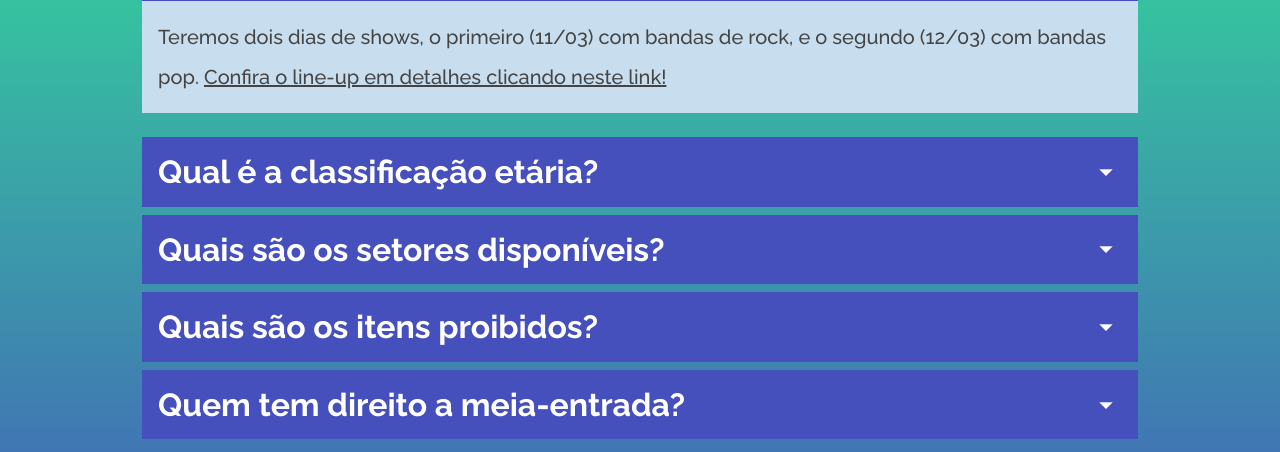
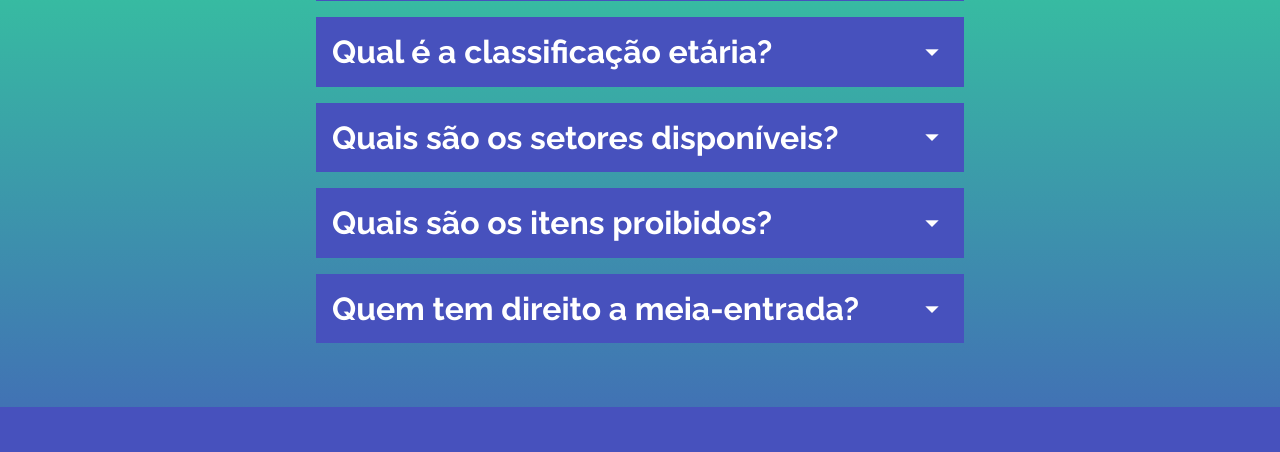
Before and after one commit to julucca/codechella, a plain HTML site: page pages/information.html in a window 1280 px wide. Shown: the part 739-1191 px from the top of the page. Drawn offline with nearby package versions, Linux system fonts and the light colour scheme; a web font is replaced by a local one.

Commit message:
refactor: common questions section

```diff
--- a/assets/css/information.css
+++ b/assets/css/information.css
@@ -3,55 +3,61 @@
 @import url("./components/banner.css");
 @import url("./components/footer.css");
 
+
 /* -------------------- common questions */
-.info {
+
+.accordion {
     padding: 3rem 1.5rem;
     margin-inline: auto;
+    max-width: 40.5rem;
 }
 
-.info__title {
+.accordion__title {
     font-family: var(--font-secondary);
     line-height: 2.6rem;
     text-align: center;
     margin-bottom: 3rem;
 }
 
-.info__list {
-    display: flex;
-    flex-direction: column;
-    row-gap: .5rem;
-    max-width: 62.25rem;
-    margin-inline: auto;
+.accordion__item {
+    margin-bottom: .5rem;
 }
 
-.info__question {
-    font-weight: 700;
-    line-height: 2.35rem;
+.accordion__header {
     display: flex;
     align-items: center;
     justify-content: space-between;
+    font-weight: 700;
+    line-height: 2.35rem;
+    background-color: var(--color-boreal-purple);
     padding: 1rem;
-    background-color: var(--color-boreal-purple);
+    cursor: pointer;
 }
 
-.info__icon {
+.accordion__icon {
     font-size: 2rem;
     line-height: 2rem;
+    transition: transform 300ms ease-in-out;
 }
 
-.info__text {
+.accordion__content {
     background-color: var(--color-light-blue);
     color: var(--color-gray);
     font-size: 1.25rem;
     line-height: 2.5rem;
+    margin-bottom: 1rem;
     max-height: 0;
     overflow: hidden;
+    transition: max-height .5s ease-in-out;
 }
 
-.info__text--active {
+.accordion__text {
     padding: 1rem;
-    max-height: none;
-    margin-bottom: 1rem;
+}
+
+.accordion__content.active {
+    max-height: 100vh;
+    transition: max-height 2s linear;
 }
 
 .underline {
@@ -59,11 +65,11 @@
 }
 
 @media (min-width: 768px) {
-    .info {
+    .accordion {
         padding: 3rem 3.75rem;
     }
 
-    .info__title {
+    .accordion__title {
         font-size: 3rem;
         line-height: 3.9rem;
     }
--- a/assets/css/style.css
+++ b/assets/css/style.css
@@ -2,10 +2,10 @@
     --color-white: #FFFFFF;
     --color-gray: #444444;
     --color-dark-blue: #304968;
-    --color-boreal-purple: rgb(70, 80, 189);
+    --color-boreal-purple: #4751bd;
     --color-dark-green: #008364;
     --color-green: #36C1A0;
-    --color-lilac: #B6BCFF;
+    --color-lilac: #b6bcff;
     --color-light-blue: #C8DEEF;
     --gradient-boreal: linear-gradient(180deg, #304968 0%, #36C1A0 52.6%, #4650BD 100%);
 
@@ -46,6 +46,14 @@ a:active {
     color: inherit;
 }
 
+button {
+    color: inherit;
+    font-family: var(--font-primary);
+    border: none;
+    background: transparent;
+    padding: 0;
+}
+
 @media (min-width: 360px) {}
 
 @media (min-width: 768px) {}
--- a/assets/css/ticket.css
+++ b/assets/css/ticket.css
@@ -54,8 +54,13 @@
 }
 
 .form__select {
+    font-family: var(--font-primary);
     appearance: none;
     background: url("../img/icon-arrow-drop-down.svg") 96% / 1rem no-repeat white;
+}
+
+.form__select option {
+    font-size: 1rem;
 }
 
 
--- a/pages/information.html
+++ b/pages/information.html
@@ -39,31 +39,62 @@
             <h1 class="banner__title banner__title--info">Informações Gerais</h1>
         </section>
 
-        <!-- PERGUNTAS FREQUENTES -->
-        <section class="info">
-            <h2 class="info__title">Perguntas Frequentes:</h2>
-            <ul class="info__list">
-                <li>
-                    <h3 class="info__question">Quais serão as atrações?<span class="material-icons info__icon">arrow_drop_down</span></h3>
-                    <p class="info__text info__text--active">Teremos dois dias de shows, o primeiro (11/03) com bandas de rock, e o segundo (12/03) com bandas pop. <span class="underline">Confira o line-up em detalhes clicando neste link!</span></p>
-                </li>
-                <li>
-                    <h3 class="info__question">Qual é a classificação etária?<span class="material-icons info__icon">arrow_drop_down</span></h3>
-                    <p class="info__text">A partir de 16 anos, todo mundo pode entrar. De 13 a 15 anos, tem que estar acompanhado dos pais ou responsáveis legais. Menores de 10 anos não podem entrar.</p>
-                </li>
-                <li>
-                    <h3 class="info__question">Quais são os setores disponíveis?<span class="material-icons info__icon">arrow_drop_down</span></h3>
-                    <p class="info__text">Pista Premium<br>Pista Comum<br>Cadeiras Térreo<br>Cadeiras Superiores<br>Rampas</p>
-                </li>
-                <li>
-                    <h3 class="info__question">Quais são os itens proibidos?<span class="material-icons info__icon">arrow_drop_down</span></h3>
-                    <p class="info__text">Garrafas, latas, bebidas, utensílios de armazenagem, embalagens rígidas com tampa, capacetes, cadeiras ou bancos, armas de fogo e armas brancas, objetos pontiagudos, cortantes e/ou perfurantes, correntes e cinturões, fogos de artifício, objetos de vidro, substâncias inflamáveis, cigarro eletrônico, corrosivas e ou tóxicas, revistas, jornais, livros e copo térmico ou similares.</p>
-                </li>
-                <li>
-                    <h3 class="info__question">Quem tem direito a meia-entrada?<span class="material-icons info__icon">arrow_drop_down</span></h3>
-                    <p class="info__text">De acordo com a Lei Federal, têm direito ao benefício da meia-entrada aqueles que preencherem os requisitos e apresentarem os documentos comprobatórios.</p>
-                </li>
-            </ul>
+        <!-- COMMON QUESTIONS -->
+        <section class="accordion">
+            <h2 class="accordion__title">Perguntas Frequentes:</h2>
+
+            <div class="accordion__item" data-accordion="item">
+                <h3 class="accordion__header">
+                    Quais serão as atrações?
+                    <span class="material-icons accordion__icon" data-accordion="icon">arrow_drop_down</span>
+                </h3>
+                <div class="accordion__content" data-accordion="content">
+                    <p class="accordion__text">Teremos dois dias de shows, o primeiro (11/03) com bandas de rock, e o segundo (12/03) com bandas pop. <a href="../index.html" class="underline">Confira o line-up em detalhes clicando neste link!</a></p>
+                </div>
+            </div>
+
+            <div class="accordion__item" data-accordion="item">
+                <h3 class="accordion__header">
+                    Qual é a classificação etária?
+                    <span class="material-icons accordion__icon" data-accordion="icon">arrow_drop_down</span>
+                </h3>
+                <div class="accordion__content" data-accordion="content">
+                    <p class="accordion__text">A partir de 16 anos, todo mundo pode entrar. De 13 a 15 anos, tem que estar acompanhado dos pais ou responsáveis legais. Menores de 10 anos não podem entrar.</p>
+                </div>
+            </div>
+
+            <div class="accordion__item" data-accordion="item">
+                <h3 class="accordion__header">
+                    Quais são os setores disponíveis?
+                    <span class="material-icons accordion__icon" data-accordion="icon">arrow_drop_down</span>
+                </h3>
+                <div class="accordion__content" data-accordion="content">
+                    <p class="accordion__text">Pista Premium<br>Pista Comum<br>Cadeiras térreo<br>Cadeiras superiores<br>Rampas</p>
+                </div>
+                <p >
+
+                </p>
+            </div>
+
+            <div class="accordion__item" data-accordion="item">
+                <h3 class="accordion__header">
+                    Quais são os itens proibidos?
+                    <span class="material-icons accordion__icon" data-accordion="icon">arrow_drop_down</span>
+                </h3>
+                <div class="accordion__content" data-accordion="content">
+                    <p class="accordion__text">Garrafas, latas, bebidas, utensílios de armazenagem, embalagens rígidas com tampa, capacetes, cadeiras ou bancos, armas de fogo e armas brancas, objetos pontiagudos, cortantes e/ou perfurantes, correntes e cinturões, fogos de artifício, objetos de vidro, substâncias inflamáveis, cigarro eletrônico, corrosivas e ou tóxicas, revistas, jornais, livros e copo térmico ou similares.</p>
+                </div>
+            </div>
+
+            <div class="accordion__item" data-accordion="item">
+                <h3 class="accordion__header">
+                    Quem tem direito a meia-entrada?
+                    <span class="material-icons accordion__icon" data-accordion="icon">arrow_drop_down</span>
+                </h3>
+                <div class="accordion__content" data-accordion="content">
+                    <p class="accordion__text">De acordo com a Lei Federal, têm direito ao benefício da meia-entrada aqueles que preencherem os requisitos e apresentarem os documentos comprobatórios.</p>
+                </div>
+            </div>
         </section>
     </main>
 
@@ -87,6 +118,7 @@
         </div>
     </footer>
 
+    <script src="../scripts/accordion.js"></script>
 </body>
 
 </html>
```
